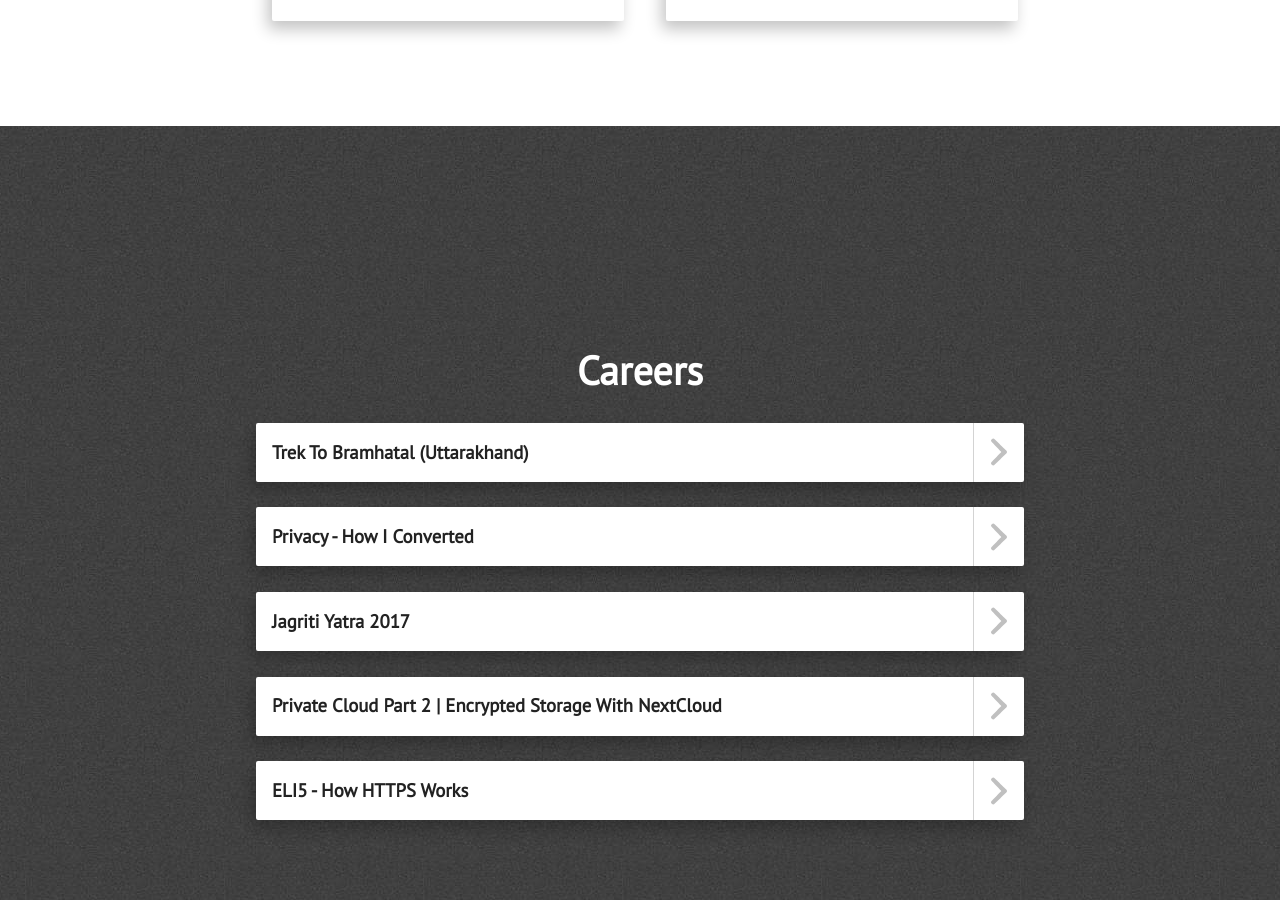
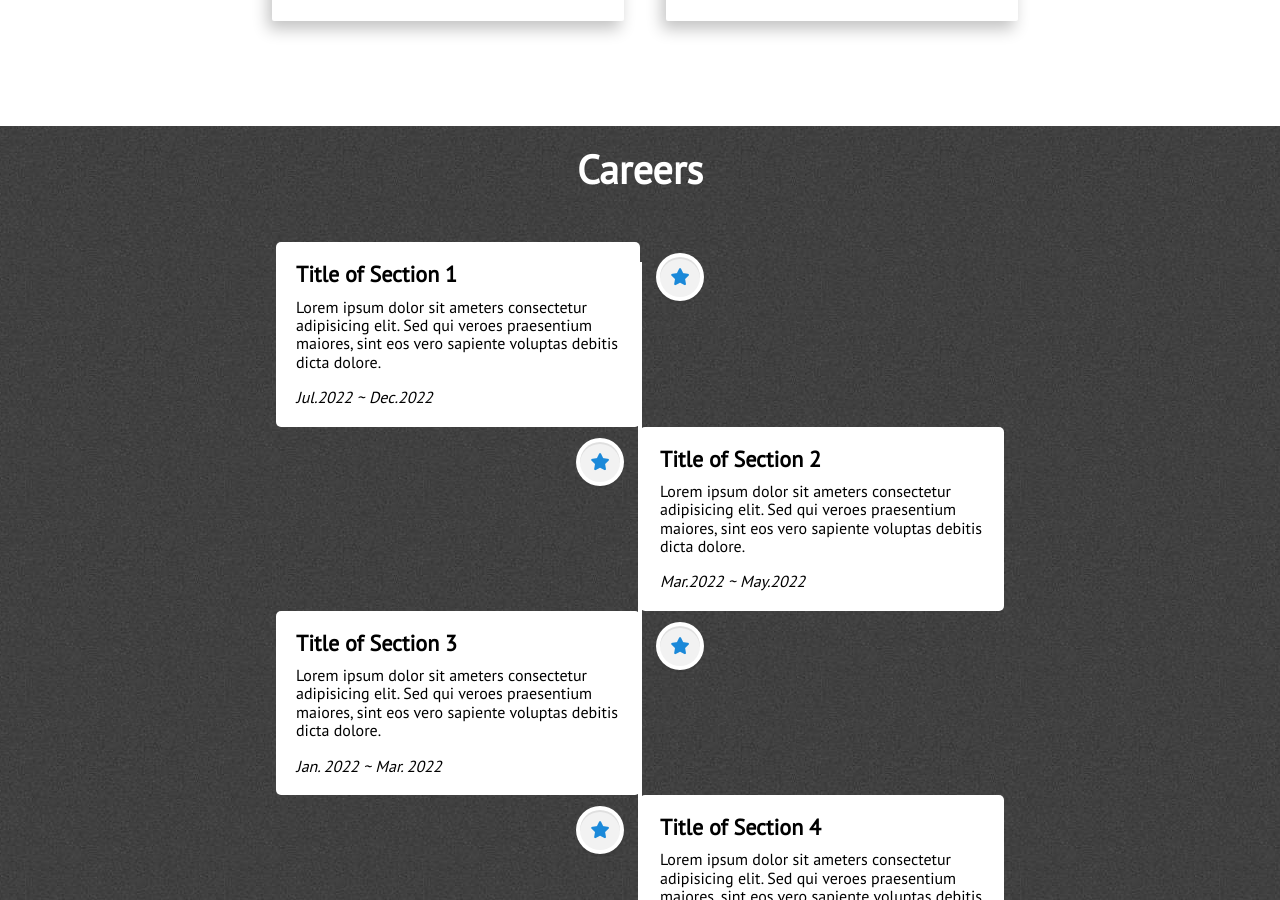
Before and after one commit to YoungheeGGO/YoungheeGGo.github.io, a Jekyll site: the page built from index.html, in a window 1280 px wide and 900 px high, scrolled down 3880 px. Built offline with Jekyll 4.4.1, drawn with Linux system fonts in a browser that asks for light colours; nearby versions of some CDN libraries; some of the changed text lies outside the part shown.

Commit message:
Update blogs.html

```diff
--- a/_includes/blogs.html
+++ b/_includes/blogs.html
@@ -1,9 +1,110 @@
 <!--Origin Theme-->
-<div class="section-wrapper">
+<!--<div class="section-wrapper">
     <section class="section" id="blog-posts">
         <div class="full-width">
             <div class="section-heading" id="recent-posts-text">Careers</div>
             <div class="blogs-wrapper" id="rss-feeds"></div>
         </div>
     </section>
+</div>-->
+
+
+<div class="section-wrapper">
+<section class="section" id="blog-posts">
+<div class="full-width">
+<div class="section-heading" id="recent-posts-text">Careers</div>
+
+  <div class="wrapper-line">
+    <div class="center-line">
+      <a href="#" class="scroll-icon"><i class="fas fa-caret-up"></i></a>
+    </div>
+    <div class="row row-1">
+      <section>
+        <i class="icon fas fa-star"></i>
+        <div class="details">
+          <span class="title">Title of Section 1</span>
+          <!--<span>1st Jan 2021</span>-->
+        </div>
+        <p>Lorem ipsum dolor sit ameters consectetur adipisicing elit. Sed qui veroes praesentium maiores, sint eos vero sapiente voluptas debitis dicta dolore.</p>
+        <div class="bottom">
+          <!--<a href="#">Read more</a>-->
+          <i>Jul.2022 ~ Dec.2022</i>
+        </div>
+      </section>
+    </div>
+    <div class="row row-2">
+      <section>
+        <i class="icon fas fa-star"></i>
+        <div class="details">
+          <span class="title">Title of Section 2</span>
+          <!--<span>2nd Jan 2021</span>-->
+        </div>
+        <p>Lorem ipsum dolor sit ameters consectetur adipisicing elit. Sed qui veroes praesentium maiores, sint eos vero sapiente voluptas debitis dicta dolore.</p>
+        <div class="bottom">
+          <!--<a href="#">Read more</a>-->
+          <i>Mar.2022 ~ May.2022</i>
+        </div>
+      </section>
+    </div>
+    <div class="row row-1">
+      <section>
+        <i class="icon fas fa-star"></i>
+        <div class="details">
+          <span class="title">Title of Section 3</span>
+          <!--<span>3rd Jan 2021</span>-->
+        </div>
+        <p>Lorem ipsum dolor sit ameters consectetur adipisicing elit. Sed qui veroes praesentium maiores, sint eos vero sapiente voluptas debitis dicta dolore.</p>
+        <div class="bottom">
+          <!--<a href="#">Read more</a>-->
+          <i>Jan. 2022 ~ Mar. 2022</i>
+        </div>
+      </section>
+    </div>
+    <div class="row row-2">
+      <section>
+        <i class="icon fas fa-star"></i>
+        <div class="details">
+          <span class="title">Title of Section 4</span>
+          <!--<span>4th Jan 2021</span>-->
+        </div>
+        <p>Lorem ipsum dolor sit ameters consectetur adipisicing elit. Sed qui veroes praesentium maiores, sint eos vero sapiente voluptas debitis dicta dolore.</p>
+        <div class="bottom">
+          <!--<a href="#">Read more</a>-->
+          <i>Feb. 2022 ~ Mar. 2022</i>
+        </div>
+      </section>
+    </div>
+    <div class="row row-1">
+      <section>
+        <i class="icon fas fa-star"></i>
+        <div class="details">
+          <span class="title">Title of Section 5</span>
+          <!--<span>5th Jan 2021</span>-->
+        </div>
+        <p>Lorem ipsum dolor sit ameters consectetur adipisicing elit. Sed qui veroes praesentium maiores, sint eos vero sapiente voluptas debitis dicta dolore.</p>
+        <div class="bottom">
+          <!--<a href="#">Read more</a>-->
+          <i>Mar.2021 ~ Jun.2021</i>
+        </div>
+      </section>
+    </div>
+    <div class="row row-2">
+      <section>
+        <i class="icon fas fa-star"></i>
+        <div class="details">
+          <span class="title">Title of Section 6</span>
+          <!--<span>6th Jan 2021</span>-->
+        </div>
+        <p>Lorem ipsum dolor sit ameters consectetur adipisicing elit. Sed qui veroes praesentium maiores, sint eos vero sapiente voluptas debitis dicta dolore.</p>
+        <div class="bottom">
+          <!--<a href="#">Read more</a>-->
+          <i>Jan. 2021 ~ Feb 2021</i>
+        </div>
+      </section>
+    </div>
+  </div>
+    <br/><br/><br/>
+
+  </div>
+    </section>
 </div>
```
